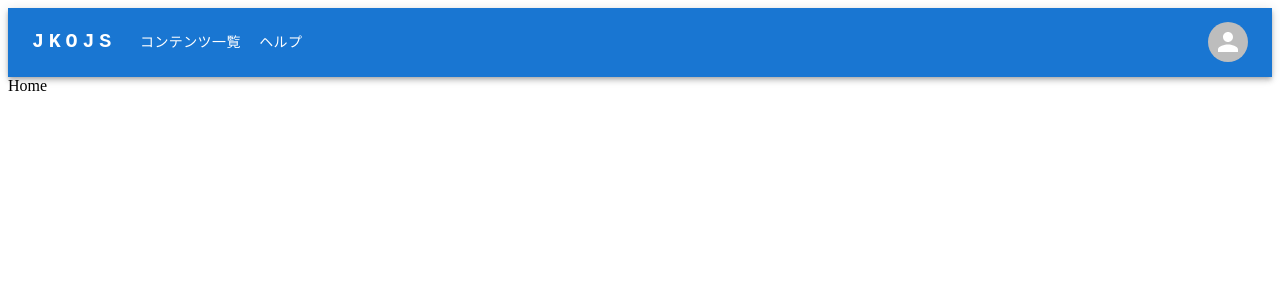
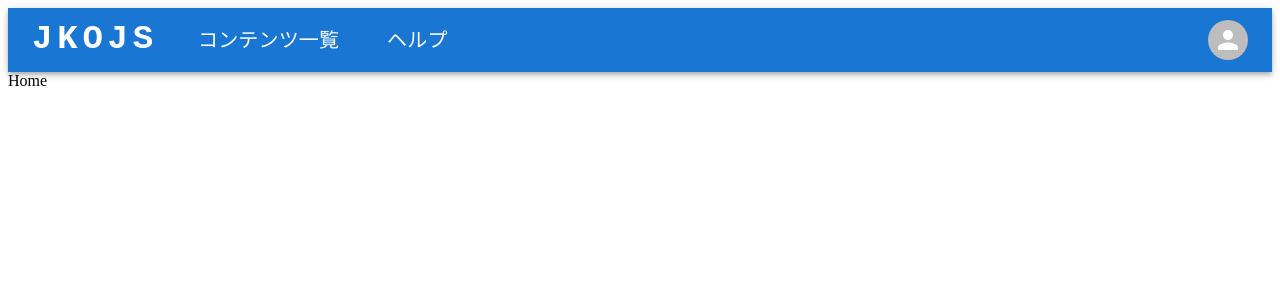
Before and after one commit to mct-joken/jkojs-front, a React (Vite) app: page / in a window 1280 px wide. Shown: the top 300 px of the page. Built offline with nearby package versions, Linux system fonts and the light colour scheme.

Commit message:
chore:レイアウトの手直し

```diff
--- a/src/component/Header.tsx
+++ b/src/component/Header.tsx
@@ -41,14 +41,16 @@ const ResponsiveAppBar: React.FC<Props> = (props)  => {
     return (
         <AppBar position="static">
             <Container maxWidth="100%">
-                <Toolbar disableGutters>
+                <Toolbar disableGutters sx={{
+                    alignItems: "center"
+                }}>
                     <Typography
-                        variant="h6"
+                        variant="h4"
                         noWrap
                         component="a"
                         href="/"
                         sx={{
-                            mr: 2,
+                            mr: 4,
                             display: { xs: 'none', md: 'flex' },
                             fontFamily: 'monospace',
                             fontWeight: 700,
@@ -91,16 +93,16 @@ const ResponsiveAppBar: React.FC<Props> = (props)  => {
                         >
                             {pages.map((page) => (
                                 <MenuItem key={page} onClick={handleCloseNavMenu}>
-                                    <Typography textAlign="center">{page}</Typography>
+                                    <Typography textAlign="center" variant={"h5"}>{page}</Typography>
                                 </MenuItem>
                             ))}
                         </Menu>
                     </Box>
                     <Typography
-                        variant="h5"
+                        variant="h4"
                         noWrap
                         component="a"
-                        href=""
+                        href="/"
                         sx={{
                             mr: 2,
                             display: { xs: 'flex', md: 'none' },
@@ -119,13 +121,12 @@ const ResponsiveAppBar: React.FC<Props> = (props)  => {
                             <Button
                                 key={page}
                                 onClick={handleCloseNavMenu}
-                                sx={{ my: 2, color: 'white', display: 'block' }}
+                                sx={{ color: 'white', display: 'block', mr: 4}}
                             >
-                                {page}
+                                <Typography variant={"h6"}>{page}</Typography>
                             </Button>
                         ))}
                     </Box>
-
                     <Box sx={{ flexGrow: 0 }}>
                         <Tooltip title="Open settings">
                             <IconButton onClick={handleOpenUserMenu} sx={{ p: 0 }}>
```
